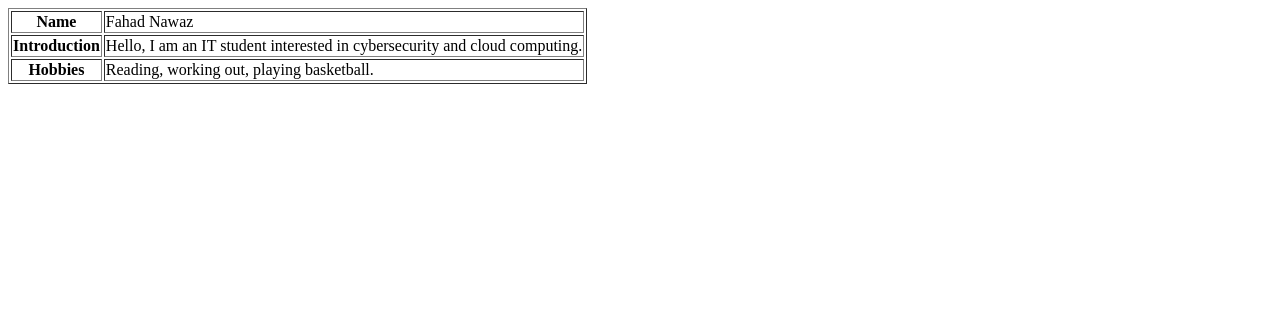
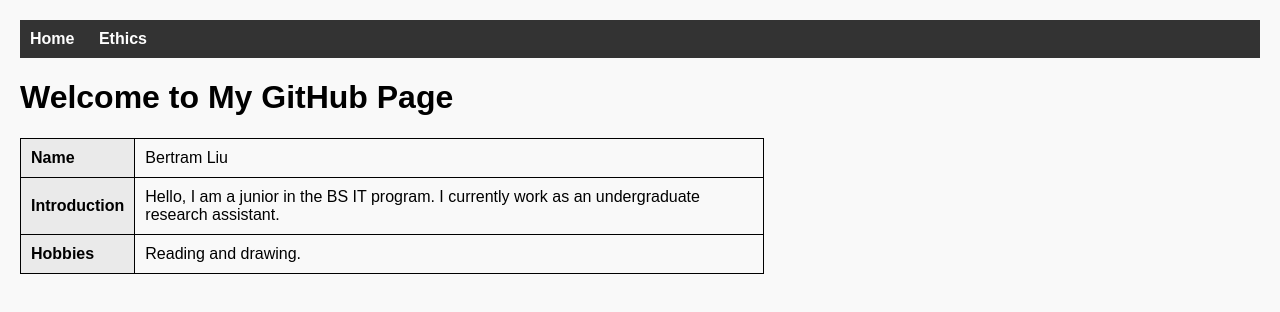
Before and after one commit to arisusaki/fahadnawaz30.github.io, a plain HTML site: page index.html in a window 1280 px wide. Drawn offline with Linux system fonts and the light colour scheme.

Commit message:
Update index.html

```diff
--- a/index.html
+++ b/index.html
@@ -1,17 +1,71 @@
 <!DOCTYPE html>
-<html>
-<table border="1">
+<html lang="en">
+<head>
+    <meta charset="UTF-8">
+    <title>Bertram Liu's Website</title>
+    <style>
+        body {
+            font-family: Arial, sans-serif;
+            margin: 20px;
+            background-color: #f9f9f9;
+        }
+        nav {
+            background-color: #333;
+            padding: 10px;
+        }
+        .navbar {
+            list-style-type: none;
+            margin: 0;
+            padding: 0;
+        }
+        .navbar li {
+            display: inline;
+            margin-right: 20px;
+        }
+        .navbar a {
+            color: white;
+            text-decoration: none;
+            font-weight: bold;
+        }
+        table {
+            margin-top: 20px;
+            width: 60%;
+            border-collapse: collapse;
+            border: 1px solid black;
+        }
+        th, td {
+            padding: 10px;
+            border: 1px solid black;
+            text-align: left;
+        }
+        th {
+            background-color: #eaeaea;
+        }
+    </style>
+</head>
+<body>
+    <nav>
+        <ul class="navbar">
+            <li><a href="index.html">Home</a></li>
+            <li><a href="ethics.html">Ethics</a></li>
+        </ul>
+    </nav>
+
+    <h1>Welcome to My GitHub Page</h1>
+
+    <table>
         <tr>
             <th>Name</th>
-    <td>Fahad Nawaz</td>
+            <td>Bertram Liu</td>
         </tr>
         <tr>
             <th>Introduction</th>
-    <td>Hello, I am an IT student interested in cybersecurity and cloud computing.</td>
+            <td>Hello, I am a junior in the BS IT program. I currently work as an undergraduate research assistant.</td>
         </tr>
         <tr>
             <th>Hobbies</th>
-    <td>Reading, working out, playing basketball.</td>
+            <td>Reading and drawing.</td>
         </tr>
     </table>
+</body>
 </html>
```
Lines whose indentation alone changed are shown as unchanged.
